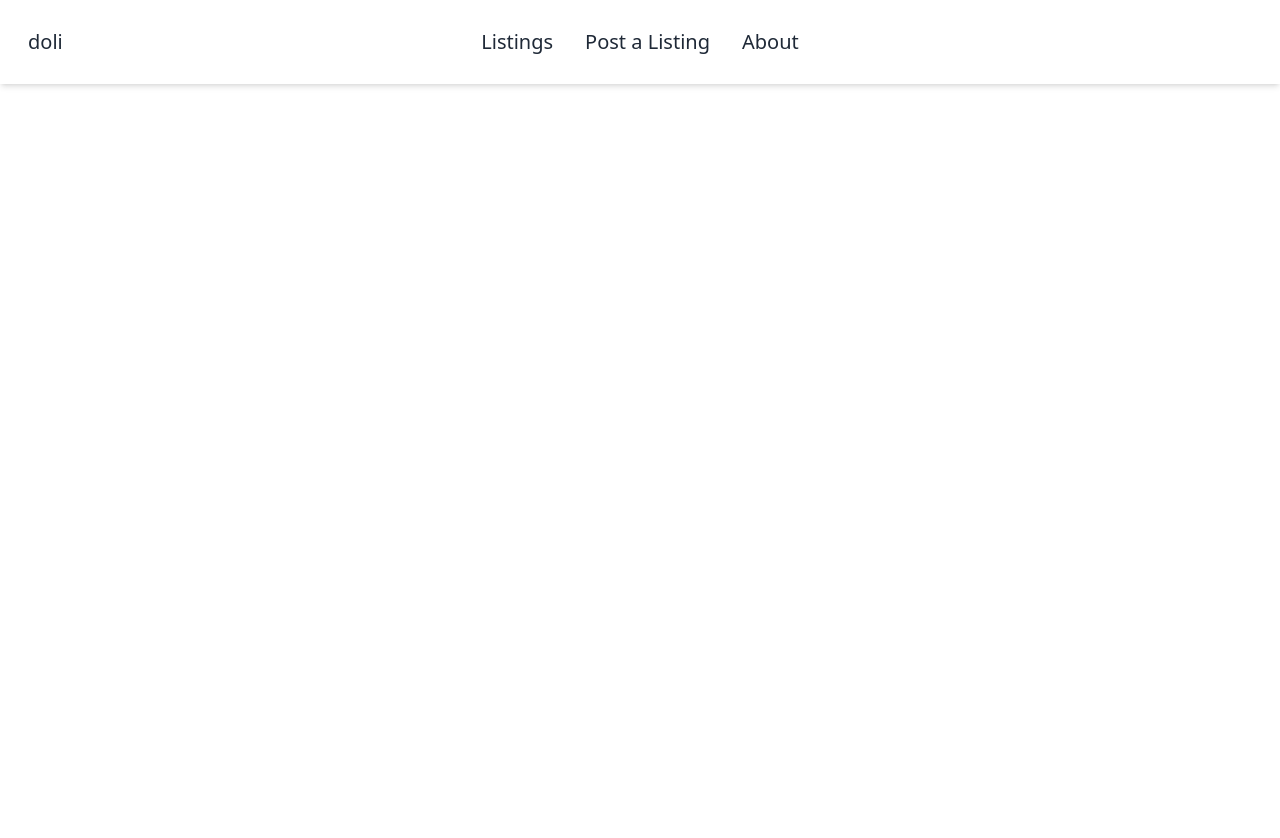
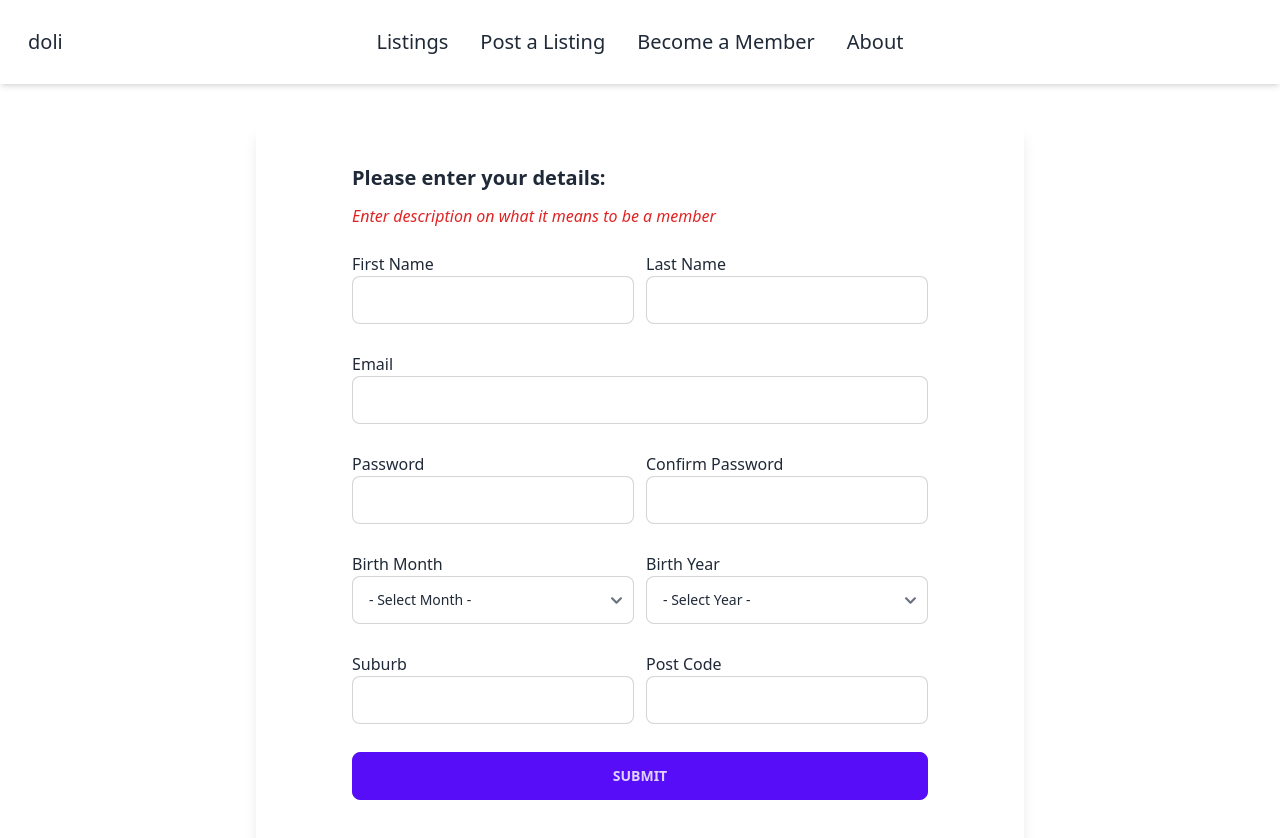
Before and after one commit to michael-eva/doli, a React (Vite) app: page /member-register in a window 1280 px wide. Shown: the top 838 px of the page. Before the commit the page ends 800 px from the top, so only its background shows below. Built offline with nearby package versions, Linux system fonts and the light colour scheme.

Commit message:
added member register

```diff
--- a/src/App.tsx
+++ b/src/App.tsx
@@ -1,5 +1,5 @@
 // import BusinessRegister from "./components/BusinessRegister"
-// import MemberRegister from "./components/MemberRegister"
+import MemberRegister from "./components/MemberRegister"
 import BusinessRegister from "./pages/BusinessRegister"
 import NavBar from "./components/NavBar"
 import { Routes, Route } from "react-router-dom"
@@ -14,7 +14,8 @@ function App() {
       <NavBar />
       <Routes>
         <Route path="/" element={<Home />} />
-        <Route path="register" element={<BusinessRegister />} />
+        <Route path="business-register" element={<BusinessRegister />} />
+        <Route path="member-register" element={<MemberRegister />} />
       </Routes>
       {/* <BusinessRegister /> */}
       {/* <MemberRegister /> */}
--- a/src/components/MemberRegister.tsx
+++ b/src/components/MemberRegister.tsx
@@ -2,7 +2,13 @@ export default function MemberRegister() {
 
     return (
         <>
-            <div className="container flex flex-col max-w-md">
+            <div className="flex flex-col max-w-3xl m-auto shadow-lg px-24 pb-24 pt-10">
+                <div className="mb-6">
+                    <h3 className=" text-xl font-semibold mb-3">
+                        Please enter your details:
+                    </h3>
+                    <p className=" text-red-600 italic">Enter description on what it means to be a member</p>
+                </div>
                 <div className="container flex gap-3">
                     <div className="flex flex-col w-1/2">
                         <label>First Name</label>
--- a/src/components/NavBar.tsx
+++ b/src/components/NavBar.tsx
@@ -9,7 +9,8 @@ export default function NavBar() {
             <div className="navbar-center hidden lg:flex">
                 <ul className="menu menu-horizontal px-1 ">
                     <li className="text-xl"><Link to='/'>Listings</Link></li>
-                    <li className="text-xl"><Link to='/register'>Post a Listing</Link></li>
+                    <li className="text-xl"><Link to='/business-register'>Post a Listing</Link></li>
+                    <li className="text-xl"><Link to='/member-register'>Become a Member</Link></li>
                     <li className="text-xl"><Link to='/about'>About</Link></li>
                 </ul>
             </div>
--- a/src/pages/BusinessRegister.tsx
+++ b/src/pages/BusinessRegister.tsx
@@ -105,9 +105,9 @@ export default function BusinessRegister() {
         <>
             <form onSubmit={handleSubmit}>
 
-                <div className="max-w-3xl m-auto shadow-lg px-24">
+                <div className="max-w-3xl m-auto shadow-lg px-24 pb-24 pt-10">
                     <header className="mb-7">
-                        <h1 className=" text-lg font-bold ">Profile</h1>
+                        <h1 className=" text-xl font-bold ">Profile</h1>
                         <p>This information will be displayed publicly.</p>
                     </header>
                     <div className="flex flex-col mb-5">
```
